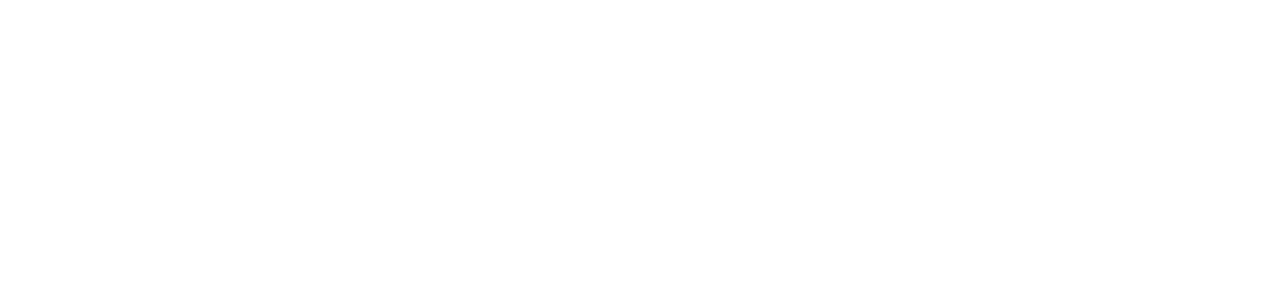
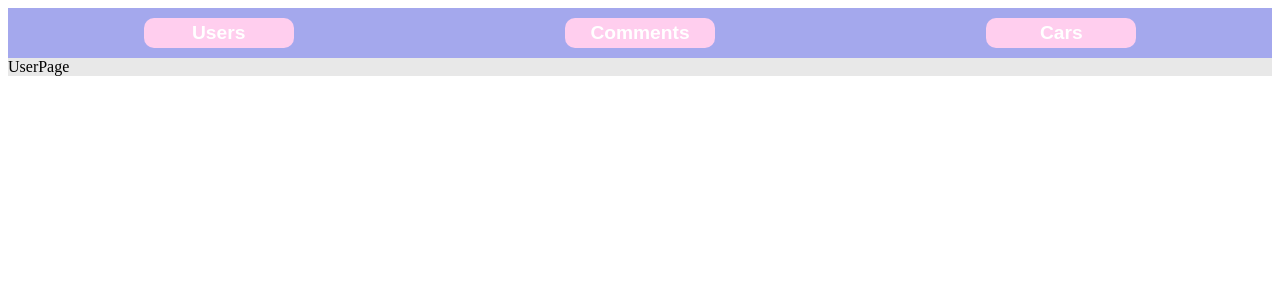
Before and after one commit to Menxy/prof_react, a React (Create React App) app: page / in a window 1280 px wide. Shown: the top 300 px of the page. Built offline with nearby package versions, Linux system fonts and the light colour scheme.

Commit message:
homework_3_ts pages

```diff
--- /dev/null
+++ b/src/App.css
@@ -0,0 +1,3 @@
+.canvas {
+    background-color: #e8e8e8;
+}
--- a/src/App.tsx
+++ b/src/App.tsx
@@ -1,10 +1,20 @@
-import React from 'react';
+import React, {useState} from 'react';
+import {PageEnum} from "./constants/page.enum";
+import UserPage from "./pages/UserPage";
+import CarPage from "./pages/CarPage";
+import CommentPage from "./pages/CommentPage";
+import Header from "./components/Header/Header";
+import "./App.css"
 
 
 const App = () => {
+    const [choice, setChoice] = useState<PageEnum>(PageEnum.USERS);
   return (
-      <div>
-
+      <div className={'canvas'}>
+          <Header setChoice={setChoice}/>
+          {choice === PageEnum.USERS && <UserPage/>}
+          {choice === PageEnum.COMMENTS && <CommentPage/>}
+          {choice === PageEnum.CARS && <CarPage/>}
       </div>
   );
 }
--- /dev/null
+++ b/src/components/Header/Header.css
@@ -0,0 +1,17 @@
+.Header {
+    display: flex;
+    justify-content: space-around;
+    align-items: center;
+    height: 50px;
+    background-color: rgba(54, 65, 245, 0.38);
+}
+.pageButton {
+    width: 150px;
+    height: 30px;
+    background-color: rgb(255, 206, 238);
+    border: solid 1px transparent;
+    border-radius: 10px;
+    color: #ffffff;
+    font-weight: bolder;
+    font-size: 1.2em;
+}
--- /dev/null
+++ b/src/components/Header/Header.tsx
@@ -0,0 +1,19 @@
+import React, {FC} from 'react';
+import "./Header.css"
+import {IUseState} from "../../types/useState.type";
+import {PageEnum} from "../../constants/page.enum";
+interface IProps {
+    setChoice:IUseState<PageEnum>
+}
+
+const Header:FC<IProps> = ({setChoice}) => {
+    return (
+        <div className={'Header'}>
+            <button onClick={()=>setChoice(PageEnum.USERS)} className={'pageButton'}>Users</button>
+            <button onClick={()=>setChoice(PageEnum.COMMENTS)} className={'pageButton'}>Comments</button>
+            <button onClick={()=>setChoice(PageEnum.CARS)} className={'pageButton'}>Cars</button>
+        </div>
+    );
+};
+
+export default Header;
--- /dev/null
+++ b/src/constants/page.enum.ts
@@ -0,0 +1,5 @@
+export enum PageEnum {
+    CARS,
+    USERS,
+    COMMENTS
+}
--- /dev/null
+++ b/src/pages/CarPage.tsx
@@ -0,0 +1,15 @@
+import React, {FC} from 'react';
+
+interface IProps {
+
+}
+
+const CarPage:FC<IProps> = () => {
+    return (
+        <div>
+            CarPage
+        </div>
+    );
+};
+
+export default CarPage;
--- /dev/null
+++ b/src/pages/CommentPage.tsx
@@ -0,0 +1,15 @@
+import React, {FC} from 'react';
+
+interface IProps {
+
+}
+
+const CommentPage:FC<IProps> = () => {
+    return (
+        <div>
+            CommentPage
+        </div>
+    );
+};
+
+export default CommentPage;
--- /dev/null
+++ b/src/pages/UserPage.tsx
@@ -0,0 +1,15 @@
+import React, {FC} from 'react';
+
+interface IProps {
+
+}
+
+const UserPage:FC<IProps> = () => {
+    return (
+        <div>
+            UserPage
+        </div>
+    );
+};
+
+export default UserPage;
```
